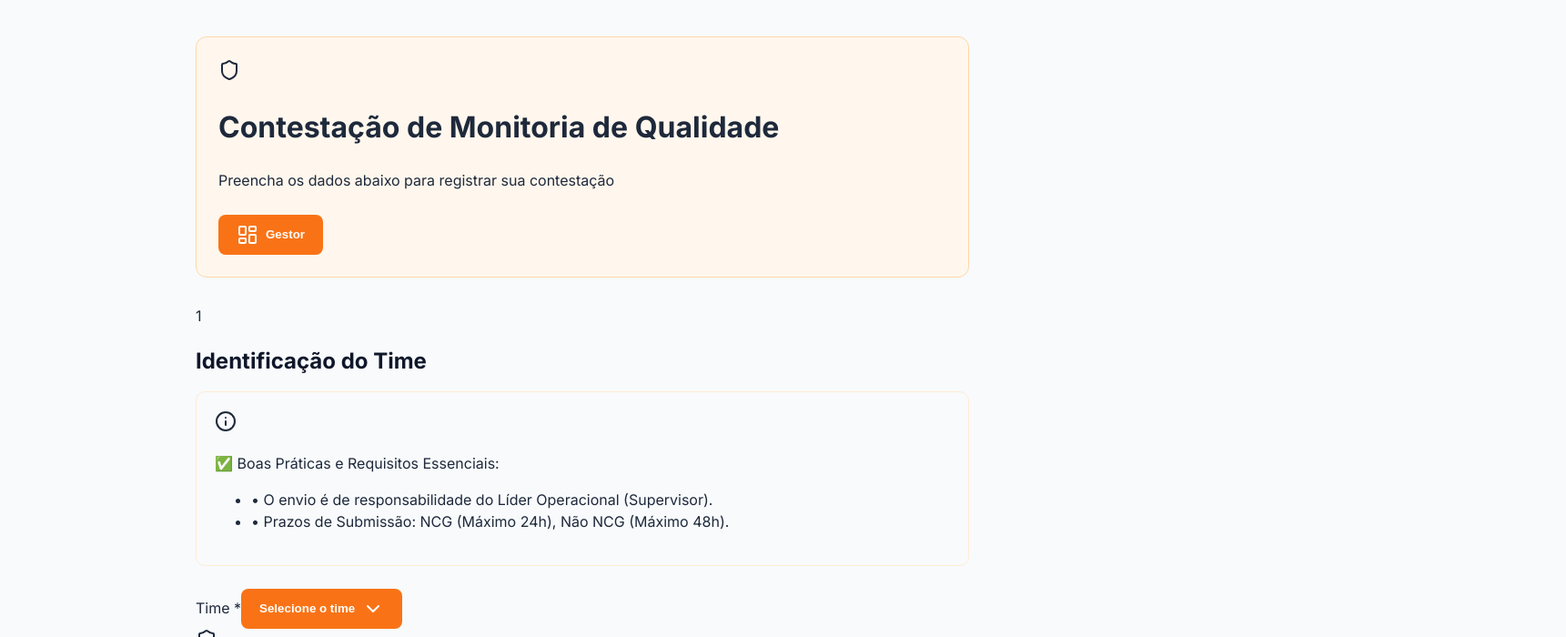
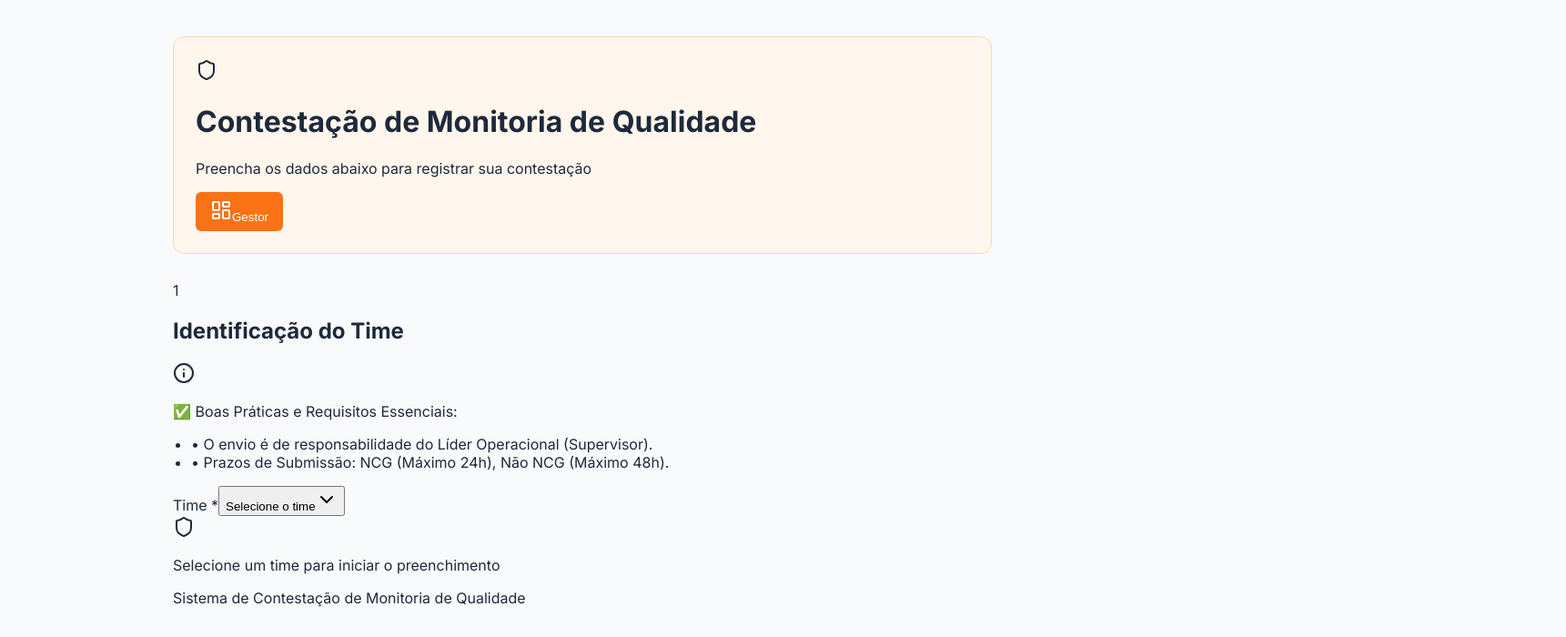
Before and after one commit to isaquesilva-Solva/Quality-Contest-Platform, a React (Vite) app: page / in a window 1280 px wide. Shown: the top 700 px of the page at 91% size, 1721 px wide, since content can reach past the window. Built offline with nearby package versions, Linux system fonts and the light colour scheme.

Commit message:
Update index.css

```diff
--- a/src/index.css
+++ b/src/index.css
@@ -2,9 +2,8 @@
 
 :root {
   --primary: #f97316;
-  --primary-hover: #ea580c;
   --bg-page: #f8fafc;
-  --border-color: #e2e8f0;
+  --border: #e2e8f0;
 }
 
 body {
@@ -12,78 +11,65 @@ body {
   background-color: var(--bg-page) !important;
   color: #1e293b !important;
   margin: 0;
-  padding: 40px 15px;
-  line-height: 1.5;
+  padding: 40px 20px;
 }
 
-/* Centraliza o conteúdo e dá respiro nas laterais */
 #root > div {
-  max-width: 850px !important;
+  max-width: 900px !important;
   margin: 0 auto !important;
 }
 
-/* Ajuste do Header (Título) */
-div[class*="bg-orange-50/50"], header {
+/* CARDS BRANCOS */
+section, div[class*="rounded-lg border bg-card"] {
+  background: white !important;
+  border: 1px solid var(--border) !important;
+  border-radius: 12px !important;
+  padding: 30px !important;
+  margin-bottom: 24px !important;
+  box-shadow: 0 4px 6px -1px rgba(0,0,0,0.05) !important;
+}
+
+/* COLOCAR CAMPOS LADO A LADO (GRID) */
+div[class*="grid"], .grid-container {
+  display: grid !important;
+  grid-template-columns: 1fr 1fr !important; /* Cria duas colunas */
+  gap: 20px !important;
+  margin-bottom: 15px !important;
+}
+
+/* Ajuste de inputs para não ficarem laranjas por padrão */
+select, input, textarea {
+  width: 100% !important;
+  height: 42px !important;
+  background: #ffffff !important;
+  border: 1px solid var(--border) !important;
+  border-radius: 6px !important;
+  padding: 0 12px !important;
+  color: #1e293b !important;
+  appearance: none !important; /* Remove estilos estranhos de browser */
+}
+
+/* Corrigindo botões que deveriam ser apenas campos */
+button[class*="bg-orange"], .orange-btn {
+  background-color: var(--primary) !important;
+  border: none !important;
+  color: white !important;
+  padding: 8px 16px !important;
+  border-radius: 6px !important;
+  font-weight: 500 !important;
+}
+
+/* Ajuste do Header */
+header, div[class*="bg-orange-50/50"] {
+  background-color: #fff7ed !important;
   border: 1px solid #fed7aa !important;
   padding: 24px !important;
   border-radius: 12px !important;
   margin-bottom: 30px !important;
-  background-color: #fff7ed !important;
 }
 
-/* CARDS BRANCOS - Isso vai dar a cara do Replit */
-section, div[class*="rounded-lg border bg-card"] {
-  background: #ffffff !important;
-  border: 1px solid var(--border-color) !important;
-  border-radius: 12px !important;
-  padding: 30px !important; /* Espaço interno para não ficar colado */
-  margin-bottom: 25px !important; /* Espaço entre um bloco e outro */
-  box-shadow: 0 1px 3px rgba(0,0,0,0.1) !important;
+/* Respiro para as listas */
+ul, ol {
+  margin-top: 10px !important;
+  padding-left: 20px !important;
 }
-
-/* Espaçamento entre os títulos e os campos */
-h2, h3, .text-lg {
-  margin-bottom: 15px !important;
-  color: #0f172a !important;
-  font-weight: 700 !important;
-}
-
-/* Ajuste dos Inputs (Campos de preenchimento) */
-input, select, textarea {
-  height: 45px !important;
-  margin-top: 8px !important;
-  margin-bottom: 5px !important;
-  border: 1px solid var(--border-color) !important;
-  border-radius: 8px !important;
-  padding: 0 12px !important;
-  background-color: #ffffff !important;
-  color: #1e293b !important;
-  width: 100% !important;
-}
-
-/* Botões - Para pararem de flutuar e atropelar o texto */
-button {
-  background-color: var(--primary) !important;
-  color: white !important;
-  padding: 10px 20px !important;
-  border-radius: 8px !important;
-  font-weight: 600 !important;
-  border: none !important;
-  cursor: pointer !important;
-  display: inline-flex !important;
-  align-items: center !important;
-  gap: 8px !important;
-  margin-top: 10px !important;
-}
-
-button:hover {
-  background-color: var(--primary-hover) !important;
-}
-
-/* Box de informações (Boas práticas) */
-div[class*="bg-orange-50"] {
-  padding: 20px !important;
-  border-radius: 10px !important;
-  border: 1px solid #ffedd5 !important;
-  margin: 15px 0 !important;
-}
```
